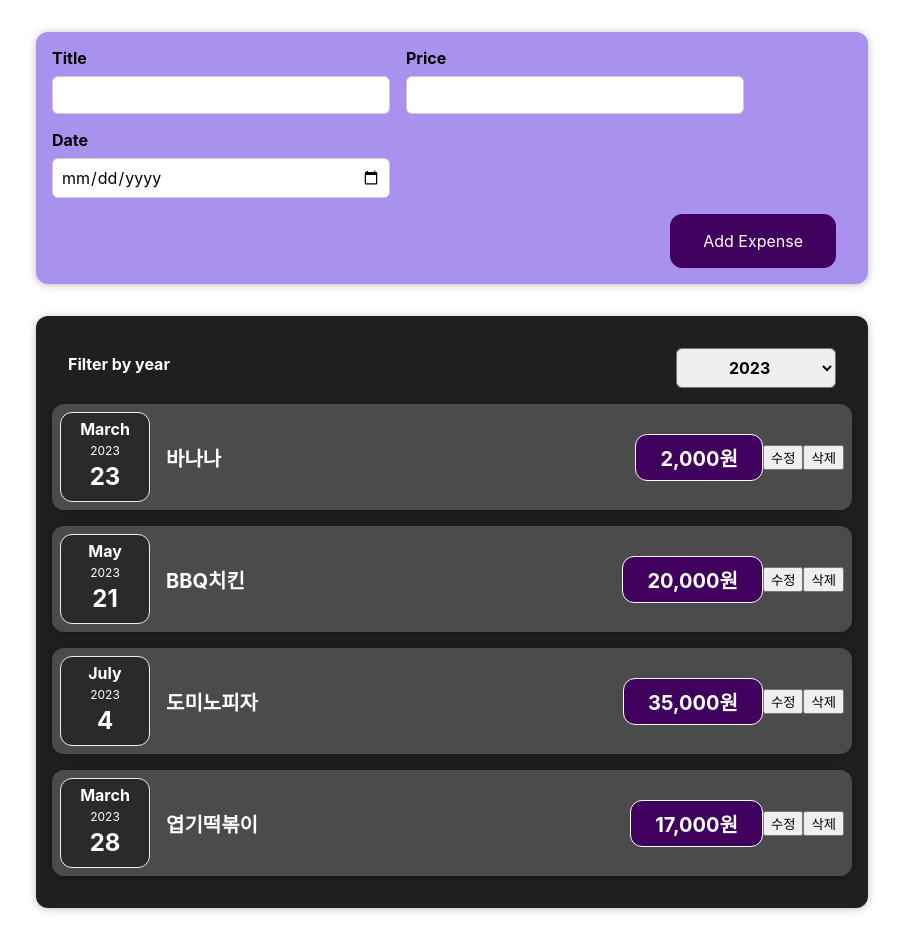
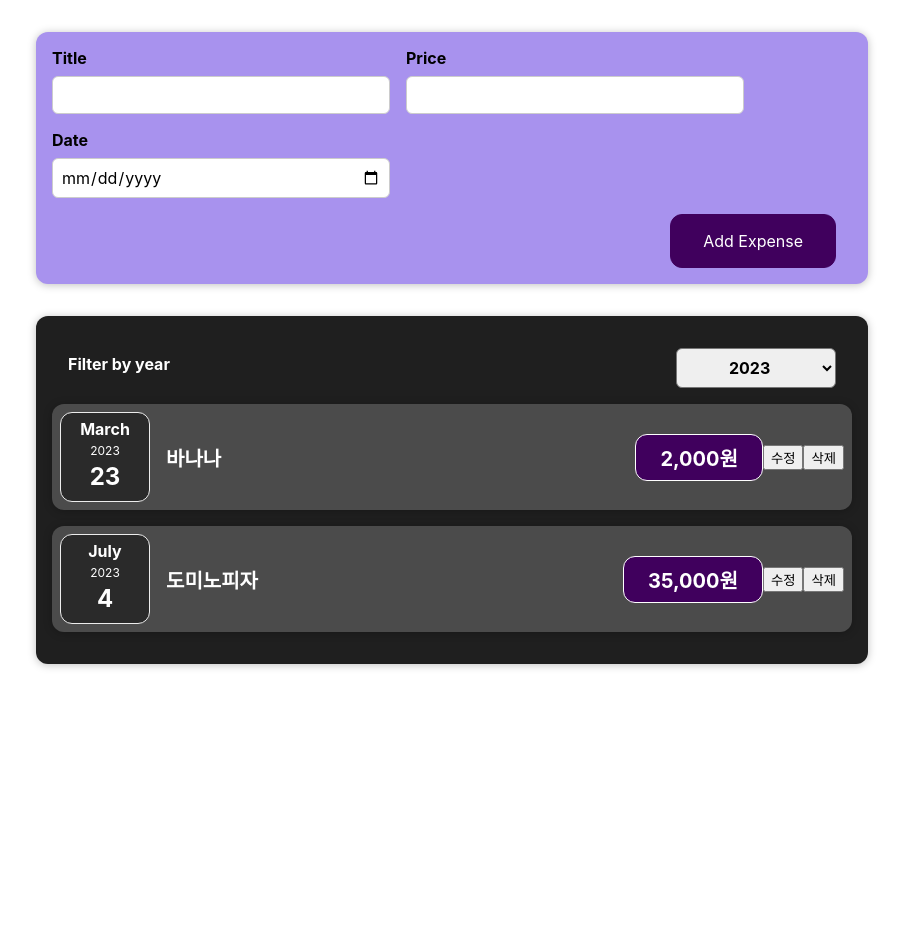
Before and after one commit to parkjisu0107/react-basic-study202310, a React (Create React App) app: page / in a window 1280 px wide. Shown: the whole page, without its empty margins (188-1091 px from the left). After the commit the page ends 800 px from the top, so only its background shows below. Built offline with nearby package versions, Linux system fonts and the light colour scheme.

Commit message:
10. 연도별 필터링 기능 구현

```diff
--- a/src/App.js
+++ b/src/App.js
@@ -8,24 +8,28 @@ const App = () => {
 
   const expenses = [
     {
+      id: 1,
       title: '바나나',
       price: 2000,
       date: new Date(2023, 3 - 1, 23),
     },
     {
+      id: 2,
       title: 'BBQ치킨',
       price: 20000,
-      date: new Date(2023, 5 - 1, 21),
+      date: new Date(2022, 5 - 1, 21),
     },
     {
+      id: 3,
       title: '도미노피자',
       price: 35000,
       date: new Date(2023, 7 - 1, 4),
     },
     {
+      id: 4,
       title: '엽기떡볶이',
       price: 17000,
-      date: new Date(2023, 3 - 1, 28),
+      date: new Date(2021, 3 - 1, 28),
     },
   ];
 
--- a/src/components/Expenses/Expenses.js
+++ b/src/components/Expenses/Expenses.js
@@ -1,34 +1,51 @@
-import React from 'react';
+import React, { useState } from 'react';
 import ExpenseItem from './ExpenseItem';
 import './Expenses.css';
 import ExpensesFilter from './ExpensesFilter';
 import Card from '../UI/Card';
 
 const Expenses = ({ items }) => {
+  // 선택된 연도 상태값 관리
+  const [filteredYear, setFilteredYear] = useState(
+    new Date().getFullYear().toString()
+  );
+
+  // 자식 컴포넌트 ExpensesFilter에 있는 선택 연도를 끌어올리는 함수
   const filterChangeHandler = (selectedYear) => {
-    console.log('Expenses: ', selectedYear);
+    // console.log('Expenses: ', selectedYear);
+    setFilteredYear(selectedYear);
   };
 
   // ExpenseItem을 동적 렌더링하기
-  const iterateExpenseItem = () => {
-    // 자바스크립트 배열의 메서드 map(배열 요소에 적용할 함수)
-    // 콜백 함수의 매개값으로 배열의 요소가 하나씩 전달됨.
-    // 콜백 함수는 배열 요소의 개수만큼 반복됨.
-    // map의 리턴값: 함수가 적용된 각 요소가 담긴 새로운 배열이 리턴됨.
-    return items.map((item) => (
-      <ExpenseItem
-        title={item.title}
-        price={item.price}
-        date={item.date}
-      />
-    ));
-  };
+  // const iterateExpenseItem = () => {
+  //   // 자바스크립트 배열의 메서드 map(배열 요소에 적용할 함수)
+  //   // 콜백 함수의 매개값으로 배열의 요소가 하나씩 전달됨.
+  //   // 콜백 함수는 배열 요소의 개수만큼 반복됨.
+  //   // map의 리턴값: 함수가 적용된 각 요소가 담긴 새로운 배열이 리턴됨.
+  //   return items.map((item) => (
+  //     <ExpenseItem
+  //       key={item.id}
+  //       title={item.title}
+  //       price={item.price}
+  //       date={item.date}
+  //     />
+  //   ));
+  // };
 
   return (
     <Card className='expenses'>
       <ExpensesFilter onChangeFilter={filterChangeHandler} />
 
-      {iterateExpenseItem()}
+      {items
+        .filter((item) => item.date.getFullYear().toString() === filteredYear)
+        .map((item) => (
+          <ExpenseItem
+            key={item.id}
+            title={item.title}
+            price={item.price}
+            date={item.date}
+          />
+        ))}
     </Card>
   );
 };
```
